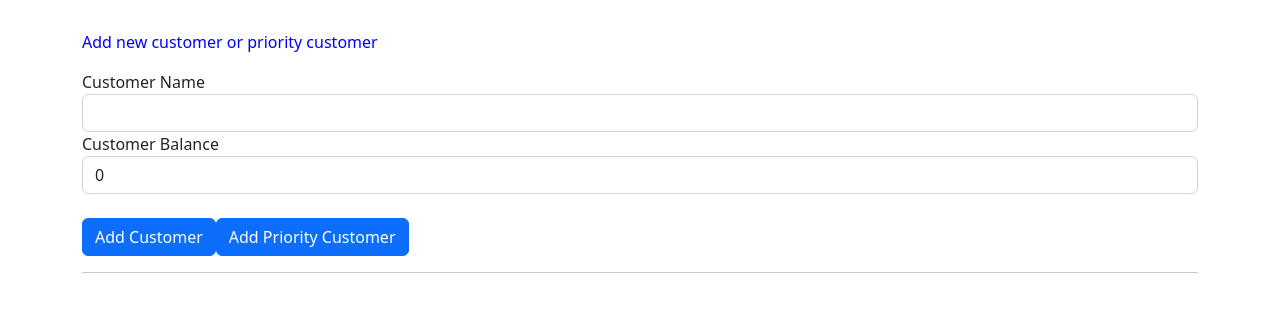
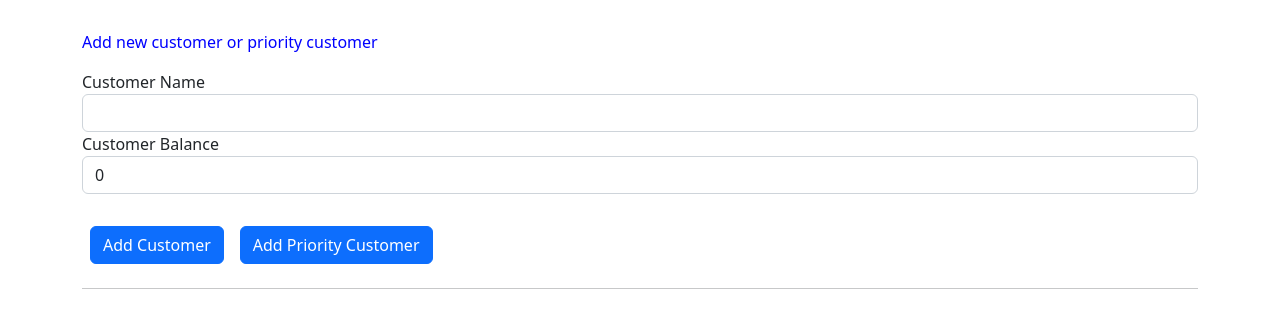
Before and after one commit to ipaddr/angular-cmp-databinding-tutorial, an Angular app: page / in a window 1280 px wide. Shown: the top 328 px of the page. Built offline with nearby package versions, Linux system fonts and the light colour scheme.

Commit message:
Update app.component.css

```diff
--- a/src/app/app.component.css
+++ b/src/app/app.component.css
@@ -5,3 +5,7 @@
 p {
     color: blue;
 }
+
+button{
+    margin: 8px;
+}
```
